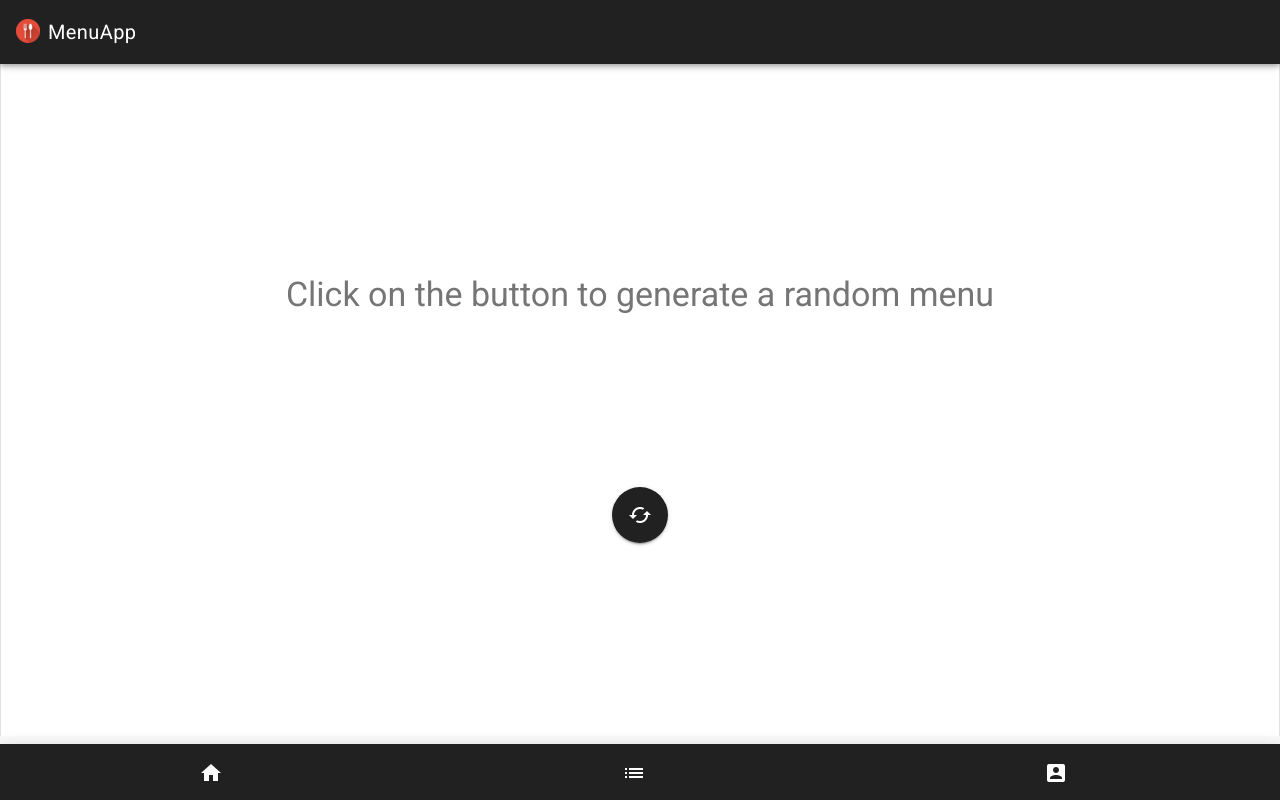
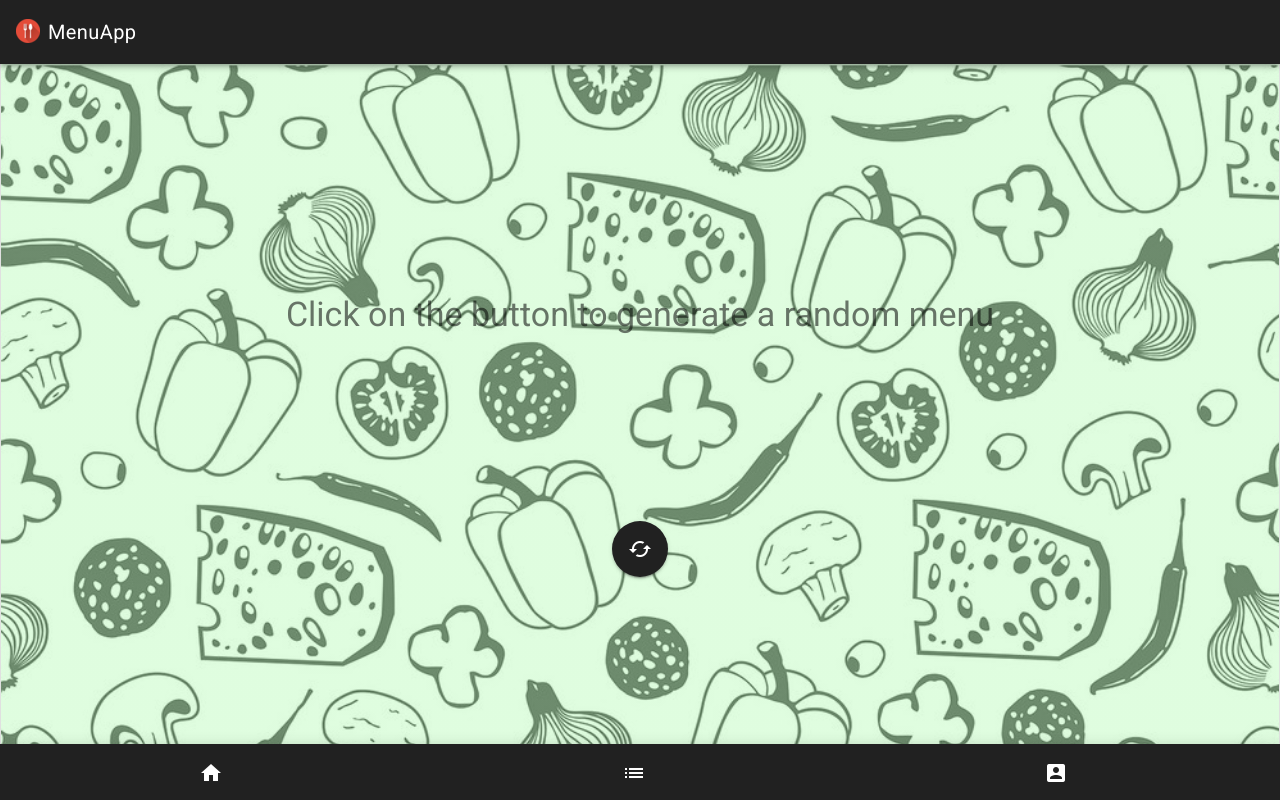
Before and after one commit to RobbieVerdurme/MenuApp_PWA, a Nuxt app: page / in a window 1280 px wide. Built offline with nearby package versions, Linux system fonts and the light colour scheme; no server answers.

Commit message:
[Update] background image

```diff
--- a/layouts/default.vue
+++ b/layouts/default.vue
@@ -20,3 +20,11 @@ export default {
   }
 }
 </script>
+<style scoped>
+.md-app-content {
+  background-image: linear-gradient(to bottom, rgb(152, 251, 152, 0.3) 0%,rgba(152, 251, 152,0.3) 100%), url('/Background_Ingedients.jpg');
+  background-repeat: no-repeat;
+  background-size: cover;
+  height: 90vh;
+}
+</style>
```
Also changed, not shown: static/Background_Ingedients.jpg (added).
